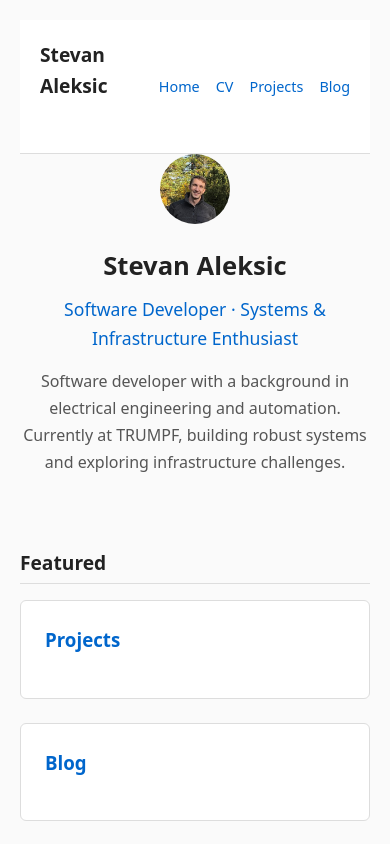
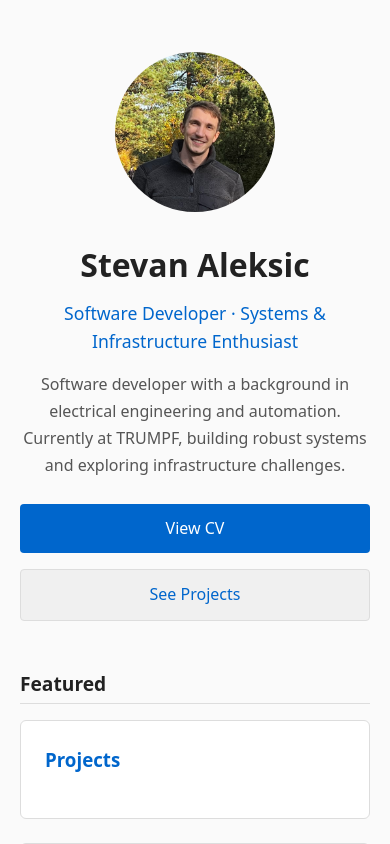
Before and after one commit to EngingeerSteve/stevan-aleksic-site, a web app: file index.html in a window 390 px wide. Shown: the top 844 px of the page. Run offline with its HTML, style and script files only (its server is not run), Linux system fonts and the light colour scheme.

Commit message:
Mobile Display improved

```diff
--- a/css/style.css
+++ b/css/style.css
@@ -43,7 +43,7 @@ nav {
 .nav-logo {
   font-size: 1.2rem;
   font-weight: 600;
-  margin-bottom: 2rem;
+  margin-bottom: 0;
   color: #222;
   text-decoration: none;
 }
@@ -64,6 +64,7 @@ nav a {
   text-decoration: none;
   color: #0066cc;
   margin-right: 0;
+  padding: 15px
 }
 
 nav a:hover {
@@ -106,21 +107,6 @@ p {
 /* Subtle emphasis */
 strong {
   font-weight: 600;
-}
-
-/* Mobile friendliness */
-@media (max-width: 600px) {
-  body {
-    padding: 30px 15px;
-  }
-
-  nav {
-    font-size: 0.9rem;
-  }
-
-  h1 {
-    font-size: 1.6rem;
-  }
 }
 
 /* Projects */
@@ -189,11 +175,12 @@ article li {
 }
 
 .profile-photo {
-  width: 70px;
-  height: 70px;
+  width: 160px;
+  height: 160px;
   border-radius: 50%;
   object-fit: cover;
   flex-shrink: 0;
+  margin-top: 2rem;
 }
 
 .hero-content {
@@ -250,17 +237,20 @@ article li {
 
   .nav-container {
     flex-direction: row;
+    height: auto;
+    justify-content: space-between;
     align-items: center;
-    justify-content: space-between;
   }
 
   .nav-menu {
     flex-direction: row;
+    flex: 0;
     gap: 1rem;
   }
 
   .nav-menu li {
     margin-bottom: 0;
+    text-align: center;
   }
 }
 
--- a/index.html
+++ b/index.html
@@ -9,19 +9,6 @@
 </head>
 
 <body>
-
-  <nav class="navbar">
-    <div class="nav-container">
-      <a href="index.html" class="nav-logo">Stevan Aleksic</a>
-      <ul class="nav-menu">
-        <li><a href="index.html" class="nav-link active">Home</a></li>
-        <li><a href="cv.html" class="nav-link">CV</a></li>
-        <li><a href="projects.html" class="nav-link">Projects</a></li>
-        <li><a href="blog.html" class="nav-link">Blog</a></li>
-      </ul>
-    </div>
-  </nav>
-
   <main>
     <section class="hero">
       <div class="hero-content">
@@ -33,6 +20,10 @@
             Software developer with a background in electrical engineering and automation.
             Currently at TRUMPF, building robust systems and exploring infrastructure challenges.
           </p>
+          <div class="cta-buttons">
+            <a href="cv.html" class="btn btn-primary">View CV</a>
+            <a href="projects.html" class="btn btn-secondary">See Projects</a>
+          </div>
         </div>
       </div>
     </section>
```
